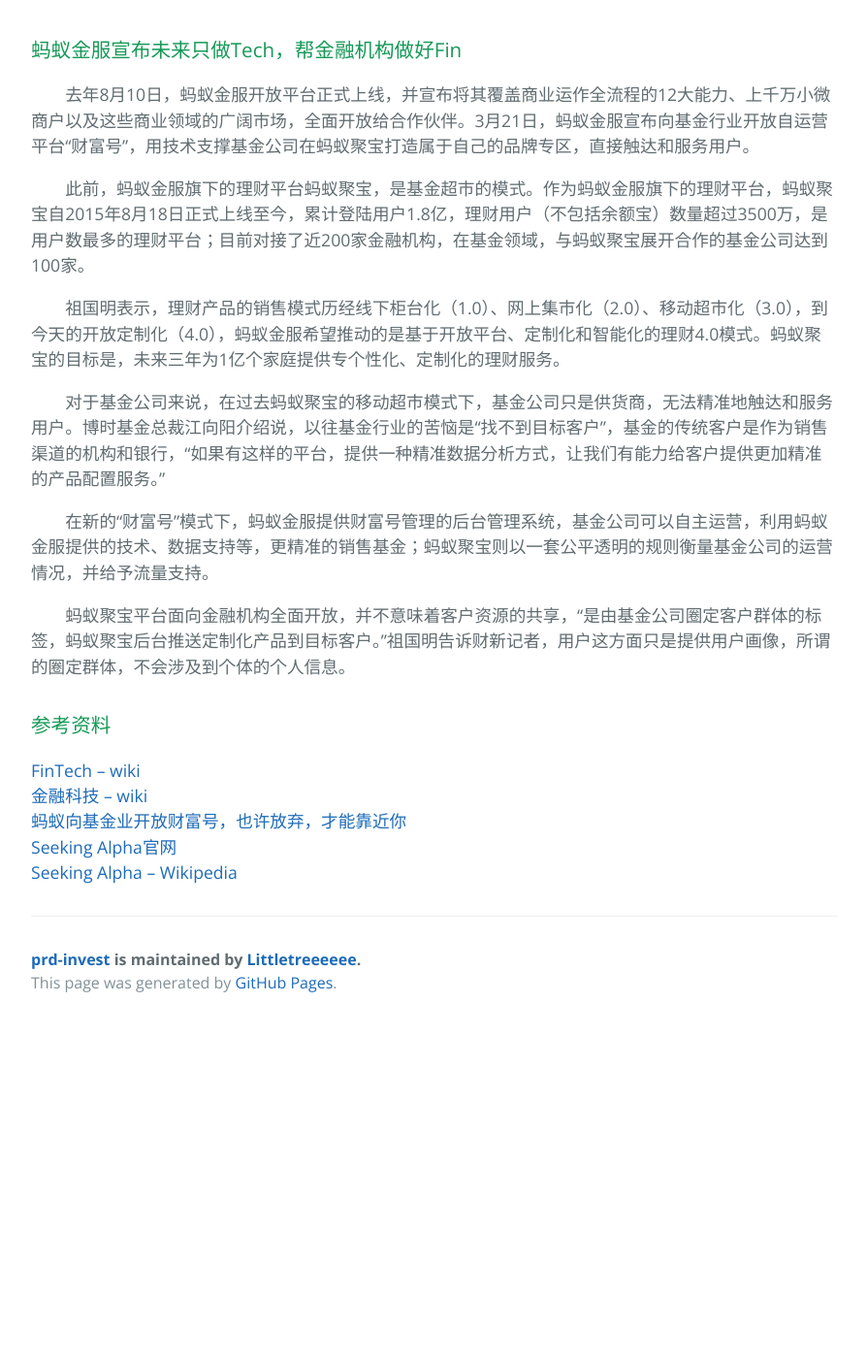
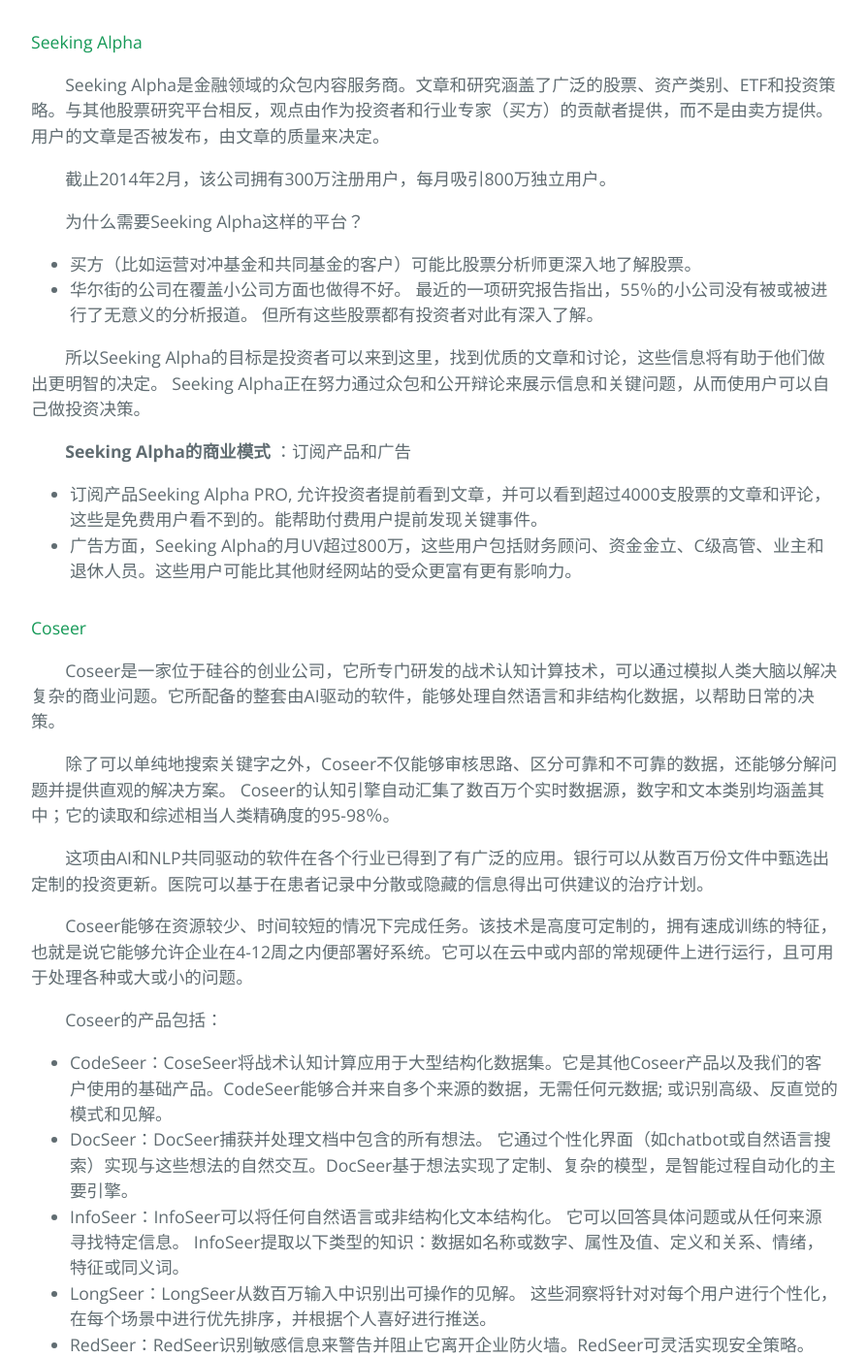
Before and after one commit to Littletreeeeee/prd-invest, a Jekyll site: the page built from documents/industry_analysis_fintech.md, in a window 1280 px wide and 1400 px high, scrolled down 3250 px. Shown: the whole window at 97% size, without its empty margins (192-1086 px from the left). Built offline with Jekyll 4.4.1, drawn with Linux system fonts in a browser that asks for light colours; the repository's description, which GitHub fills in, is left out; before the commit the page ends 4307 px from its top, so only the background shows below that; some of the changed text lies outside the part shown.

Commit message:
edit content of industry_analysis_fintech

```diff
--- a/documents/industry_analysis_fintech.md
+++ b/documents/industry_analysis_fintech.md
@@ -3,6 +3,13 @@ layout: default
 ---
 [返回文档目录](../)
 
+## 目录
+
+* [介绍](#介绍)
+* [涉及的领域](#涉及的领域)
+* [金融研究领域公司调查](#金融研究领域公司调查)
+* [蚂蚁金服宣布未来只做Tech，帮金融机构做好Fin](#蚂蚁金服宣布未来只做tech帮金融机构做好fin)
+* [参考资料](#参考资料)
 
 ## FinTech
 
@@ -60,16 +67,53 @@ layout: default
 * 而智能投顾被大量应用的零售（Retail Investing）领域，美国最著名的两个平台就是Betterment 和 Wealthfront。两者从资产配置的角度，为普通投资者提供一套理财方案。智能投顾是真正能实现普惠金融的一条路径，真正的实现为普通投资者带来质优价廉的理财服务，帮助社会资金实现更高效率的运转。
 
 ### 金融研究领域公司调查
-* Seeking Alpha
-* Coseer
-* Xignite
-* Stock Tagon
+* [Seeking Alpha（众包内容平台）](#seeking-alpha)
+* [Coseer（自然语言处理）](#coseer)
+* [Stock Tagon（投研工具）](#stocktagon)
+* [Xignite（数据API）](#xignite)
 
 #### Seeking Alpha
-&emsp;&emsp;Seeking Alpha是金融领域的众包内容服务商。文章和研究涵盖了广泛的股票、资产类别、ETF和投资策略。与其他股票研究平台相反，观点由作为投资者和行业专家（买方）的贡献者提供，而不是由卖方提供。该公司报告称，它与MSN Money，CNBC，Yahoo!Finance，MarketWatch，NASDAQ，和TheStreet都有分销合作伙伴关系。
+&emsp;&emsp;Seeking Alpha是金融领域的众包内容服务商。文章和研究涵盖了广泛的股票、资产类别、ETF和投资策略。与其他股票研究平台相反，观点由作为投资者和行业专家（买方）的贡献者提供，而不是由卖方提供。用户的文章是否被发布，由文章的质量来决定。
 
 &emsp;&emsp;截止2014年2月，该公司拥有300万注册用户，每月吸引800万独立用户。
 
+&emsp;&emsp;为什么需要Seeking Alpha这样的平台？
+* 买方（比如运营对冲基金和共同基金的客户）可能比股票分析师更深入地了解股票。
+* 华尔街的公司在覆盖小公司方面也做得不好。 最近的一项研究报告指出，55％的小公司没有被或被进行了无意义的分析报道。 但所有这些股票都有投资者对此有深入了解。
+
+&emsp;&emsp;所以Seeking Alpha的目标是投资者可以来到这里，找到优质的文章和讨论，这些信息将有助于他们做出更明智的决定。 Seeking Alpha正在努力通过众包和公开辩论来展示信息和关键问题，从而使用户可以自己做投资决策。
+
+&emsp;&emsp;**Seeking Alpha的商业模式** ：订阅产品和广告
+* 订阅产品Seeking Alpha PRO, 允许投资者提前看到文章，并可以看到超过4000支股票的文章和评论，这些是免费用户看不到的。能帮助付费用户提前发现关键事件。
+* 广告方面，Seeking Alpha的月UV超过800万，这些用户包括财务顾问、资金金立、C级高管、业主和退休人员。这些用户可能比其他财经网站的受众更富有更有影响力。
+
+#### Coseer
+&emsp;&emsp;Coseer是一家位于硅谷的创业公司，它所专门研发的战术认知计算技术，可以通过模拟人类大脑以解决复杂的商业问题。它所配备的整套由AI驱动的软件，能够处理自然语言和非结构化数据，以帮助日常的决策。
+
+&emsp;&emsp;除了可以单纯地搜索关键字之外，Coseer不仅能够审核思路、区分可靠和不可靠的数据，还能够分解问题并提供直观的解决方案。 Coseer的认知引擎自动汇集了数百万个实时数据源，数字和文本类别均涵盖其中；它的读取和综述相当人类精确度的95-98％。
+
+&emsp;&emsp;这项由AI和NLP共同驱动的软件在各个行业已得到了有广泛的应用。银行可以从数百万份文件中甄选出定制的投资更新。医院可以基于在患者记录中分散或隐藏的信息得出可供建议的治疗计划。
+
+&emsp;&emsp;Coseer能够在资源较少、时间较短的情况下完成任务。该技术是高度可定制的，拥有速成训练的特征，也就是说它能够允许企业在4-12周之内便部署好系统。它可以在云中或内部的常规硬件上进行运行，且可用于处理各种或大或小的问题。
+
+&emsp;&emsp;Coseer的产品包括：
+* CodeSeer：CoseSeer将战术认知计算应用于大型结构化数据集。它是其他Coseer产品以及我们的客户使用的基础产品。CodeSeer能够合并来自多个来源的数据，无需任何元数据; 或识别高级、反直觉的模式和见解。
+* DocSeer：DocSeer捕获并处理文档中包含的所有想法。 它通过个性化界面（如chatbot或自然语言搜索）实现与这些想法的自然交互。DocSeer基于想法实现了定制、复杂的模型，是智能过程自动化的主要引擎。
+* InfoSeer：InfoSeer可以将任何自然语言或非结构化文本结构化。 它可以回答具体问题或从任何来源寻找特定信息。 InfoSeer提取以下类型的知识：数据如名称或数字、属性及值、定义和关系、情绪，特征或同义词。
+* LongSeer：LongSeer从数百万输入中识别出可操作的见解。 这些洞察将针对对每个用户进行个性化，在每个场景中进行优先排序，并根据个人喜好进行推送。
+* RedSeer：RedSeer识别敏感信息来警告并阻止它离开企业防火墙。RedSeer可灵活实现安全策略。
+
+#### Stocktagon
+
+&emsp;&emsp;Stocktagon是一个股票市场研究工具，主要功能是梳理新闻稿，收益通知单和其他媒体和新闻信息，以帮助用户查找有关股票的相关信息。Stocktagon支持可视化公司不同维度的数据和信息，并在可视化图表上进行交互以进行深入挖掘。 可对多个搜索进行比较以发现趋势。
+
+> 注：已找不到此公司2013年之后的信息。
+
+#### Xignite
+
+&emsp;&emsp;Xignite是一家位于旧金山的云端市场数据提供商。 提供提供实时、历史和参考数据的金融Web服务API。 Xignite为移动金融应用程序，网站和前、中、后台功能提供支持服务; 也为交易所，数据供应商和金融机构的服务。
+
+&emsp;&emsp;Xignite根据需要对各种客户端进行数据过滤推送，用户可以从网络或从移动设备访问它们。
 
 
 ### 蚂蚁金服宣布未来只做Tech，帮金融机构做好Fin
@@ -91,5 +135,9 @@ layout: default
 [FinTech -- wiki](https://en.wikipedia.org/wiki/Financial_technology)
 [金融科技 -- wiki](https://zh.wikipedia.org/wiki/%E9%87%91%E8%9E%8D%E7%A7%91%E6%8A%80)
 [蚂蚁向基金业开放财富号，也许放弃，才能靠近你](http://mp.weixin.qq.com/s?__biz=MjM5NjkxNTE4Mg==&mid=2650270796&idx=1&sn=beb5b96f580f7239c1a0a417aa793fca&chksm=bee2becd899537db72ef0846937d62f6a936c21c212b86f8ce45d79962ab91747065f398a5dc&scene=4#wechat_redirect)
+[在投资、理财领域，Fintech 除了智能投顾还有哪些应用？](https://www.zhihu.com/question/56158835)
 [Seeking Alpha官网](https://seekingalpha.com/)
 [Seeking Alpha -- Wikipedia](https://en.wikipedia.org/wiki/Seeking_Alpha)
+[Why the crowd likes seeking alpha, but wall street not so much](http://fleishmanhillard.com/2014/07/true/why-the-crowd-likes-seeking-alpha-but-wall-street-not-so-much/)
+[TradeView](https://www.tradingview.com/)
+[Thinknum](https://www.thinknum.com/about)
```
Also changed, not shown: 1 other file.
